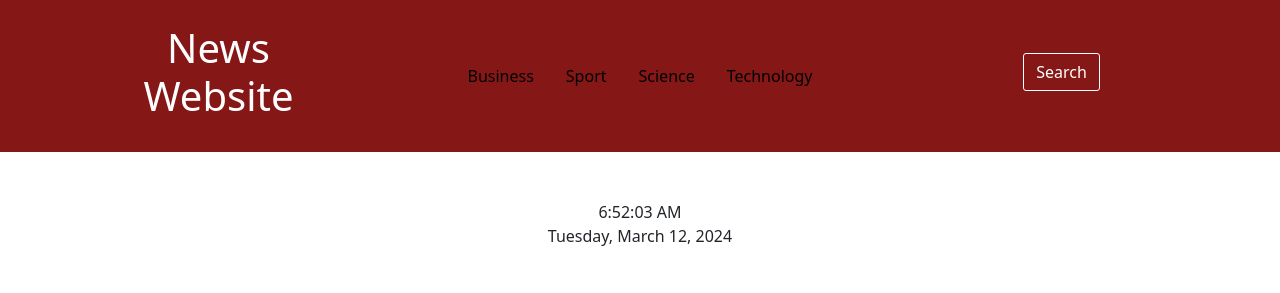
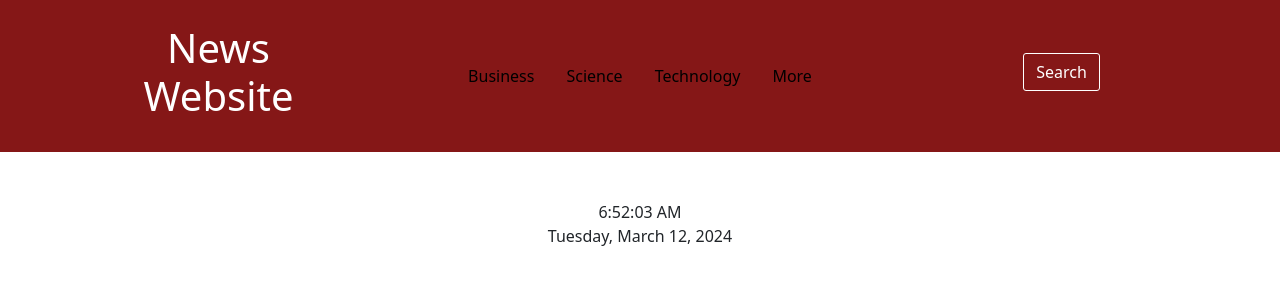
Before and after one commit to katet3/TSU_IntroductionSoftwareEngineering, a Flask app: page / in a window 1280 px wide. Shown: the top 293 px of the page. Run offline with Flask 3, Linux system fonts and the light colour scheme; some libraries are stand-ins or nearby versions.

Commit message:
1) app.py - спорт заменен на more 2) Для каждой категории

```diff
--- a/app.py
+++ b/app.py
@@ -11,8 +11,8 @@ def home():
 def business():
     return render_template('categories.html')
 
-@app.route('/sport', methods=['GET'])
-def sport():
+@app.route('/more', methods=['GET'])
+def more():
     return render_template('categoriesSport.html')
 
 @app.route('/science', methods=['GET'])
--- a/templates/categories.html
+++ b/templates/categories.html
@@ -17,7 +17,7 @@
                 <div class="container">
                     <div class="row align-items-center">
                         <div class="col-12 col-md-3 text-md-left text-center">
-                            <h1 class="logo d-md-flex justify-content-center">News Website</h1>
+                            <h1 class="logo d-md-flex justify-content-center"><a href="/">News Website</a></h1>
                         </div>
                         <h2 class="col-12 col-md-6 order-md-2 text-center">
                             Business
--- a/templates/categoriesScience.html
+++ b/templates/categoriesScience.html
@@ -17,7 +17,7 @@
                 <div class="container">
                     <div class="row align-items-center">
                         <div class="col-12 col-md-3 text-md-left text-center">
-                            <h1 class="logo d-md-flex justify-content-center">News Website</h1>
+                            <h1 class="logo d-md-flex justify-content-center"><a href="/">News Website</a></h1>
                         </div>
                         <h2 class="col-12 col-md-6 order-md-2 text-center">
                             Science
--- a/templates/categoriesSport.html
+++ b/templates/categoriesSport.html
@@ -17,7 +17,7 @@
                 <div class="container">
                     <div class="row align-items-center">
                         <div class="col-12 col-md-3 text-md-left text-center">
-                            <h1 class="logo d-md-flex justify-content-center">News Website</h1>
+                            <h1 class="logo d-md-flex justify-content-center"><a href="/">News Website</a></h1>
                         </div>
                         <h2 class="col-12 col-md-6 order-md-2 text-center">
                             Sport
--- a/templates/categoriesTechnology.html
+++ b/templates/categoriesTechnology.html
@@ -17,7 +17,7 @@
                 <div class="container">
                     <div class="row align-items-center">
                         <div class="col-12 col-md-3 text-md-left text-center">
-                            <h1 class="logo d-md-flex justify-content-center">News Website</h1>
+                            <h1 class="logo d-md-flex justify-content-center"><a href="/">News Website</a></h1>
                         </div>
                         <h2 class="col-12 col-md-6 order-md-2 text-center">
                             Technology
--- a/templates/main.html
+++ b/templates/main.html
@@ -22,9 +22,10 @@
                         <div class="col-12 col-md-6 order-md-2">
                             <nav class="nav navigator d-flex justify-content-center">
                                 <a class="nav-a" id="business" href="business">Business</a>
-                                <a class="nav-a" id="sport" href="sport">Sport</a>
+
                                 <a class="nav-a" id="science" href="science">Science</a>
                                 <a class="nav-a" id="technology" href="technology">Technology</a>
+                                <a class="nav-a" id="more" href="more">More</a>
                             </nav>
                         </div>
                         <div class="col-12 col-md-3 order-md-3 mb-sm-2">
```
